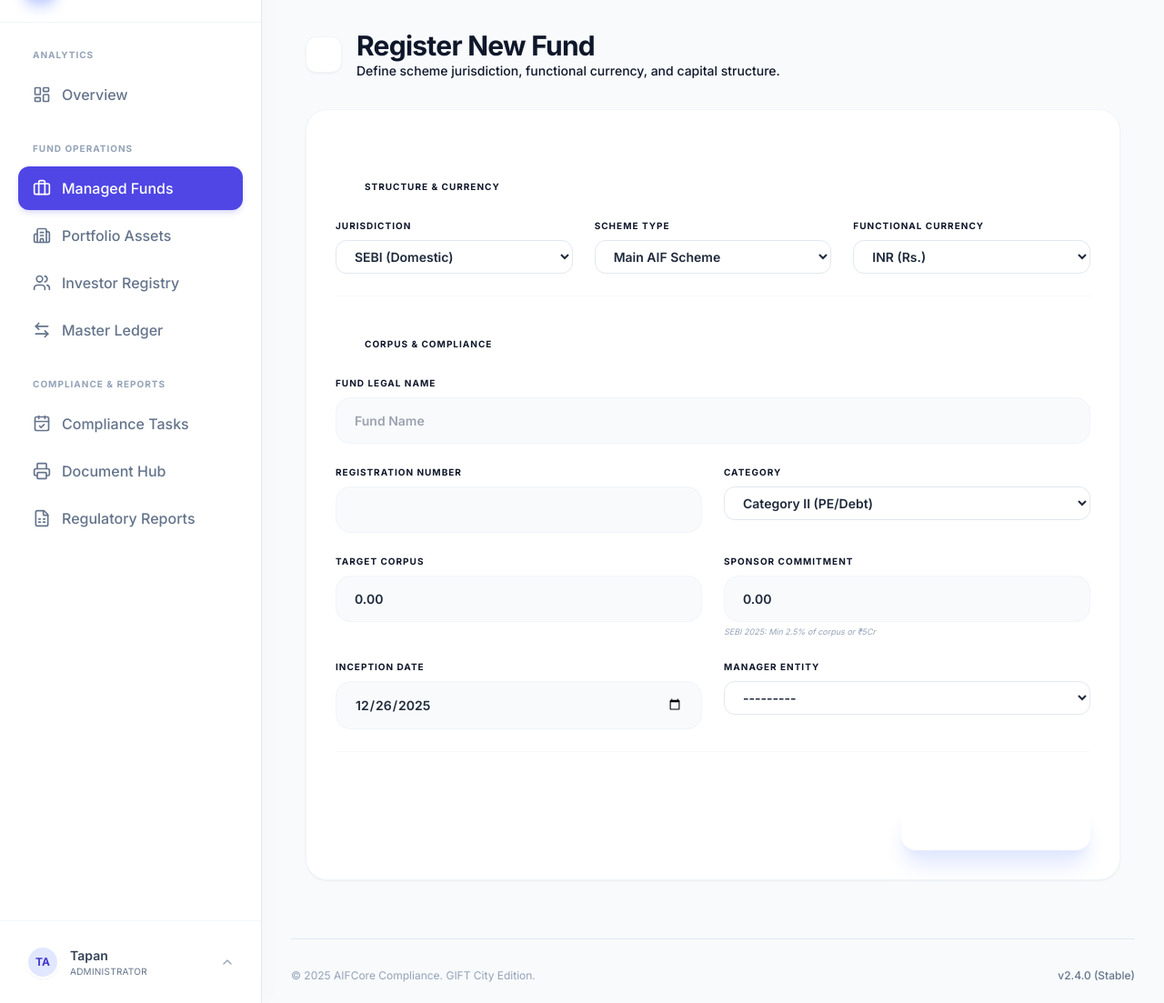
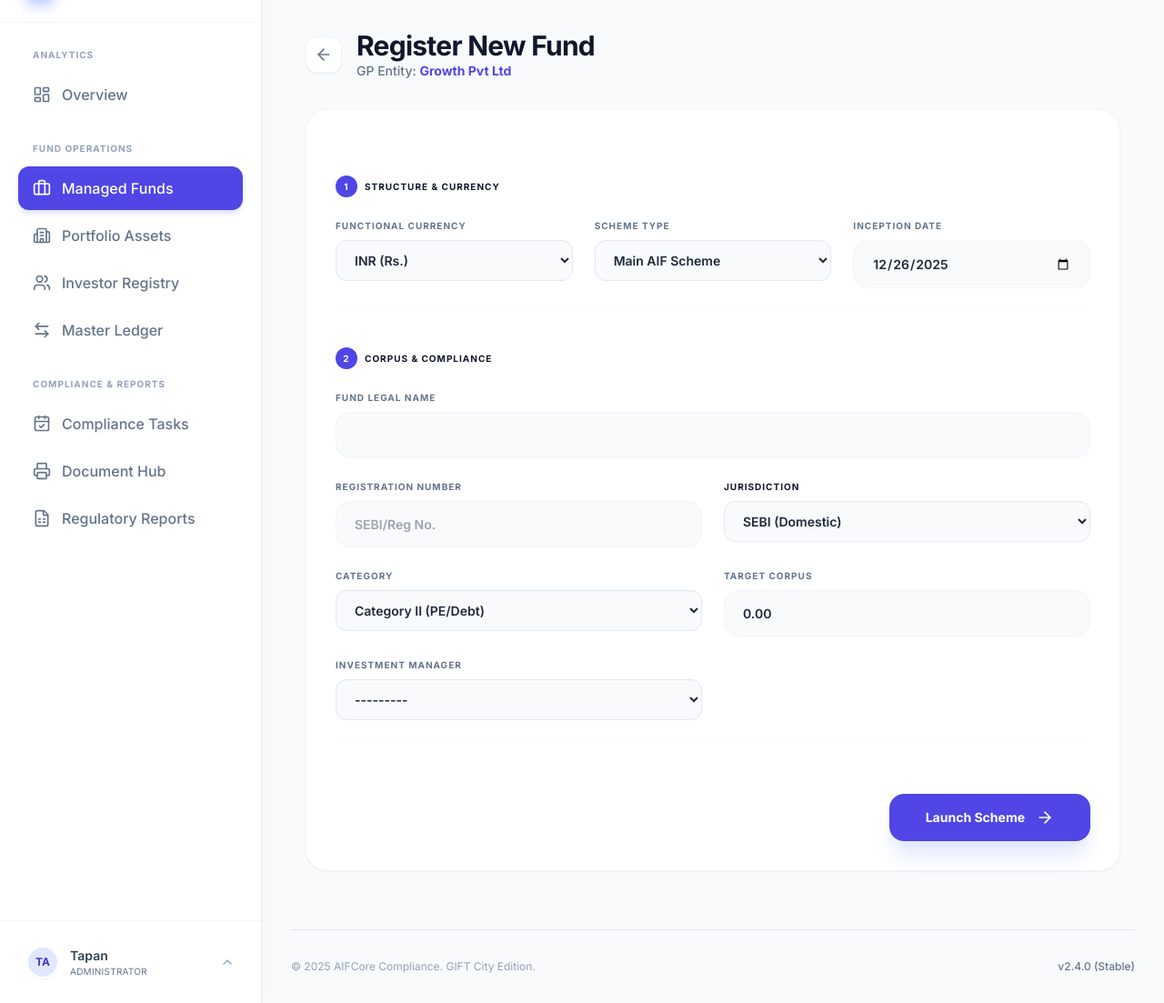
Before and after one commit to TapanShah287/AIFSEC_Compliances, a Django app: page /portal/funds/add/ in a window 1280 px wide. Shown: the part 64-1167 px from the top of the page at 91% size. Run offline with Django 5.2, Linux system fonts and the light colour scheme; a user stored in the database is signed in; data comes from the database, SQL or seed files in the repository; both versions use the stored data as it was after the commit; some libraries are stand-ins or nearby versions.

Commit message:
Fund is live, added success page after adding fund

```diff
--- a/funds/forms.py
+++ b/funds/forms.py
@@ -9,24 +9,33 @@
 class FundForm(forms.ModelForm):
     class Meta:
         model = Fund
+        # Ensure these match your models.py attributes exactly
         fields = [
-            'name', 'jurisdiction', 'scheme_type', 'currency', 'parent_fund',
-            'sebi_registration_number', 'category', 'corpus',
-            'sponsor_commitment', 'date_of_inception', 'manager'
+            'name',
+            'sebi_registration_number',
+            'category',
+            'date_of_inception',
+            'corpus',
+            'currency',
+            'manager_entity',
+            'scheme_type',
+            'jurisdiction'
         ]
+
+        # Adding widgets ensures they are styled as inputs/dates rather than plain text
         widgets = {
-            'name': forms.TextInput(attrs={'class': INPUT_STYLE, 'placeholder': 'Fund Name'}),
-            'jurisdiction': forms.Select(attrs={'class': INPUT_STYLE}),
-            'scheme_type': forms.Select(attrs={'class': INPUT_STYLE}),
-            'currency': forms.Select(attrs={'class': INPUT_STYLE}),
-            'parent_fund': forms.Select(attrs={'class': INPUT_STYLE}),
-            'sebi_registration_number': forms.TextInput(attrs={'class': INPUT_STYLE}),
-            'category': forms.Select(attrs={'class': INPUT_STYLE}),
-            'corpus': forms.NumberInput(attrs={'class': INPUT_STYLE}),
-            'sponsor_commitment': forms.NumberInput(attrs={'class': INPUT_STYLE}),
-            'date_of_inception': forms.DateInput(attrs={'class': INPUT_STYLE, 'type': 'date'}),
-            'manager': forms.Select(attrs={'class': INPUT_STYLE}),
+            'date_of_inception': forms.DateInput(attrs={'type': 'date'}),
+            'corpus': forms.NumberInput(attrs={'placeholder': 'Enter amount'}),
+            'sebi_registration_number': forms.TextInput(attrs={'placeholder': 'SEBI/Reg No.'}),
         }
+
+    def __init__(self, *args, **kwargs):
+        super().__init__(*args, **kwargs)
+        # Automatically apply the styling class to all fields to save time
+        for field in self.fields:
+            self.fields[field].widget.attrs.update({
+                'class': 'w-full px-4 py-3 bg-slate-50 border border-slate-200 rounded-xl outline-none focus:border-indigo-500 transition-all'
+            })
 
 class DocumentForm(forms.ModelForm):
     class Meta:
--- a/funds/views.py
+++ b/funds/views.py
@@ -3,6 +3,8 @@
 from django.contrib import messages
 from django.db.models import Sum
 from decimal import Decimal
+from django.utils.text import slugify
+
 import json
 from django.db.models import F
 
@@ -60,7 +62,7 @@
     )['total'] or Decimal('0.00')
 
     # 2. Asset Side: Cash Balance
-    total_inflow = DrawdownReceipt.objects.filter(fund=fund).aggregate(Sum('amount_received'))['amount_received__sum'] or 0
+    total_inflow = DrawdownReceipt.objects.filter(capital_call__fund=fund).aggregate(Sum('amount_received'))['amount_received__sum'] or 0
     total_outflow = Distribution.objects.filter(fund=fund).aggregate(Sum('gross_amount'))['gross_amount__sum'] or 0
     cash_balance = total_inflow - total_outflow - portfolio_value # Simplistic cash drag
 
@@ -106,6 +108,7 @@
 
 @login_required
 def fund_add(request):
+    """Workflow to launch a new fund."""
     manager_entity = get_current_manager_entity(request)
 
     if request.method == "POST":
@@ -113,15 +116,17 @@
         if form.is_valid():
             fund = form.save(commit=False)
             fund.manager_entity = manager_entity
+            fund.slug = slugify(fund.name)
             fund.save()
-            messages.success(request, f"Fund '{fund.name}' initialized successfully.")
-            return redirect('funds:fund_detail', pk=fund.pk)
+            # SUCCESS WORKFLOW: Redirect to the success celebration page
+            return render(request, "funds/fund_success.html", {"fund": fund})
     else:
         form = FundForm()
 
     return render(request, "funds/fund_add.html", {
         "form": form,
         "manager_entity": manager_entity,
+        "title": "Launch New Fund"
     })
 
 @login_required
@@ -129,6 +134,33 @@
     fund = get_object_or_404(Fund, pk=pk)
 
     from transactions.forms import CapitalCallForm
+
+# 1. Initialize variables immediately to avoid UnboundLocalError
+    upcoming_tasks = []
+    from django.utils import timezone
+
+    # 2. Safely fetch compliance tasks
+    try:
+        from compliances.models import ComplianceTask
+        today = timezone.now().date()
+
+        # Filter tasks specifically for this fund that aren't completed
+        upcoming_tasks = ComplianceTask.objects.filter(
+            fund=fund,
+            status__in=['PENDING', 'IN_PROGRESS']
+        ).order_by('due_date')[:3]
+
+        # Attach helper attributes for the template logic
+        for task in upcoming_tasks:
+            diff = (task.due_date - today).days
+            task.days_left = diff
+            # Using the absolute value logic we discussed
+            task.days_overdue = abs(diff) if diff < 0 else 0
+
+    except (ImportError, Exception) as e:
+        # If the app isn't ready or table doesn't exist, upcoming_tasks stays []
+        print(f"Compliance fetch error: {e}")
+        upcoming_tasks = []
 
     # Initialize the renamed service
     analytics = FundAnalyticsService(fund)
@@ -141,10 +173,12 @@
     if fund.jurisdiction == 'IFSC' and not fund.stewardship_logs.exists():
         alerts.append({'level': 'warning', 'message': 'IFSCA Mandatory: No Stewardship engagements logged yet.'})
 
+
     return render(request, "funds/fund_detail.html", {
         "fund": fund,
         "summary": summary,
-        "compliance_alerts": alerts
+        "compliance_alerts": alerts,
+        "upcoming_tasks": upcoming_tasks
     })
 
 # =========================================================
--- a/templates/funds/fund_add.html
+++ b/templates/funds/fund_add.html
@@ -1,33 +1,27 @@
 {% extends 'base.html' %}
+
 {% block title %}Register New Fund • AIF SEC{% endblock %}
 
 {% block content %}
 <div class="max-w-4xl mx-auto">
-    <!-- Header -->
     <div class="flex items-center gap-4 mb-8">
-        <a href="{% url 'funds:portal-funds' %}" class="w-10 h-10 flex items-center justify-center bg-white rounded-xl shadow-sm text-secondary hover:text-primary transition border border-slate-100">
-            <i class="bi bi-arrow-left"></i>
+        <a href="{% url 'funds:portal-funds' %}" class="w-10 h-10 flex items-center justify-center bg-white rounded-xl shadow-sm text-slate-500 hover:text-indigo-600 transition border border-slate-100">
+            <i data-lucide="arrow-left" class="w-5 h-5"></i>
         </a>
         <div>
-            <h1 class="text-3xl font-black text-dark tracking-tight">Register New Fund</h1>
-            <p class="text-secondary text-sm font-medium">Define scheme jurisdiction, functional currency, and capital structure.</p>
+            <h1 class="text-3xl font-black text-slate-900 tracking-tight">Register New Fund</h1>
+            <p class="text-slate-500 text-sm font-medium">GP Entity: <span class="text-indigo-600 font-bold">{{ manager_entity.name }}</span></p>
         </div>
     </div>
 
-    <!-- Error Summary (Global/Non-field errors) -->
-    {% if form.non_field_errors or messages %}
+    {% if form.errors or messages %}
     <div class="mb-6 space-y-2">
-        {% for error in form.non_field_errors %}
-        <div class="p-4 bg-rose-50 border border-rose-100 rounded-xl text-rose-700 text-xs font-bold flex items-center gap-2">
-            <i class="bi bi-exclamation-octagon-fill"></i> {{ error }}
-        </div>
-        {% endfor %}
-        {% for message in messages %}
-        {% if message.tags == 'error' %}
-        <div class="p-4 bg-rose-50 border border-rose-100 rounded-xl text-rose-700 text-xs font-bold flex items-center gap-2">
-            <i class="bi bi-exclamation-octagon-fill"></i> {{ message }}
-        </div>
-        {% endif %}
+        {% for field in form %}
+            {% for error in field.errors %}
+            <div class="p-4 bg-rose-50 border border-rose-100 rounded-xl text-rose-700 text-xs font-bold flex items-center gap-2">
+                <i data-lucide="alert-octagon" class="w-4 h-4"></i> {{ field.label }}: {{ error }}
+            </div>
+            {% endfor %}
         {% endfor %}
     </div>
     {% endif %}
@@ -35,95 +29,75 @@
     <form class="bg-white rounded-3xl shadow-sm border border-slate-100 p-8 space-y-10" method="POST" onsubmit="return handleFormSubmit(this)">
         {% csrf_token %}
 
-        <!-- SECTION 1: Identity & Currency -->
         <div class="pb-6 border-b border-slate-50">
-            <h3 class="text-[10px] font-black text-dark uppercase tracking-widest mb-6 flex items-center gap-2">
-                <span class="w-6 h-6 bg-primary text-white flex items-center justify-center rounded-full text-[10px]">1</span> Structure & Currency
+            <h3 class="text-[10px] font-black text-slate-900 uppercase tracking-widest mb-6 flex items-center gap-2">
+                <span class="w-6 h-6 bg-indigo-600 text-white flex items-center justify-center rounded-full text-[10px]">1</span> Structure & Currency
             </h3>
             <div class="grid grid-cols-1 md:grid-cols-3 gap-6">
-                <!-- Jurisdiction -->
+
+
                 <div>
-                    <label class="block text-[10px] font-black text-secondary uppercase tracking-widest mb-2">Jurisdiction</label>
-                    {{ form.jurisdiction }}
-                    {% if form.jurisdiction.errors %}<p class="text-[10px] text-rose-500 mt-1 font-bold">{{ form.jurisdiction.errors.0 }}</p>{% endif %}
-                </div>
-                <!-- Scheme Type -->
-                <div>
-                    <label class="block text-[10px] font-black text-secondary uppercase tracking-widest mb-2">Scheme Type</label>
-                    {{ form.scheme_type }}
-                    {% if form.scheme_type.errors %}<p class="text-[10px] text-rose-500 mt-1 font-bold">{{ form.scheme_type.errors.0 }}</p>{% endif %}
-                </div>
-                <!-- Functional Currency -->
-                <div>
-                    <label class="block text-[10px] font-black text-secondary uppercase tracking-widest mb-2">Functional Currency</label>
+                    <label class="block text-[10px] font-black text-slate-500 uppercase tracking-widest mb-2">Functional Currency</label>
                     {{ form.currency }}
-                    {% if form.currency.errors %}<p class="text-[10px] text-rose-500 mt-1 font-bold">{{ form.currency.errors.0 }}</p>{% endif %}
                 </div>
 
-                <!-- Parent Fund (Conditional) -->
-                <div id="parentFundField" class="{% if form.scheme_type.value != 'CIV' %}hidden{% endif %} col-span-3">
-                    <label class="block text-[10px] font-black text-secondary uppercase tracking-widest mb-2">Linked Parent Fund</label>
-                    {{ form.parent_fund }}
-                    <p class="text-[9px] text-slate-400 mt-1 italic">Required for Co-Investment Vehicles (CIV)</p>
-                    {% if form.parent_fund.errors %}<p class="text-[10px] text-rose-500 mt-1 font-bold">{{ form.parent_fund.errors.0 }}</p>{% endif %}
+                <div>
+                    <label class="block text-[10px] font-black text-slate-500 uppercase tracking-widest mb-2">Scheme Type</label>
+                    {{ form.scheme_type }}
+                </div>
+
+                <div>
+                    <label class="block text-[10px] font-black text-slate-500 uppercase tracking-widest mb-2">Inception Date</label>
+                    {{ form.date_of_inception }}
                 </div>
             </div>
         </div>
 
-        <!-- SECTION 2: Legal & Financials -->
         <div class="pb-6 border-b border-slate-50">
-            <h3 class="text-[10px] font-black text-dark uppercase tracking-widest mb-6 flex items-center gap-2">
-                <span class="w-6 h-6 bg-primary text-white flex items-center justify-center rounded-full text-[10px]">2</span> Corpus & Compliance
+            <h3 class="text-[10px] font-black text-slate-900 uppercase tracking-widest mb-6 flex items-center gap-2">
+                <span class="w-6 h-6 bg-indigo-600 text-white flex items-center justify-center rounded-full text-[10px]">2</span> Corpus & Compliance
             </h3>
             <div class="grid grid-cols-1 md:grid-cols-2 gap-6">
                 <div class="col-span-2">
-                    <label class="block text-[10px] font-black text-secondary uppercase tracking-widest mb-2">Fund Legal Name</label>
+                    <label class="block text-[10px] font-black text-slate-500 uppercase tracking-widest mb-2">Fund Legal Name</label>
                     {{ form.name }}
-                    {% if form.name.errors %}<p class="text-[10px] text-rose-500 mt-1 font-bold">{{ form.name.errors.0 }}</p>{% endif %}
                 </div>
                 <div>
-                    <label class="block text-[10px] font-black text-secondary uppercase tracking-widest mb-2">Registration Number</label>
+                    <label class="block text-[10px] font-black text-slate-500 uppercase tracking-widest mb-2">Registration Number</label>
                     {{ form.sebi_registration_number }}
-                    {% if form.sebi_registration_number.errors %}<p class="text-[10px] text-rose-500 mt-1 font-bold">{{ form.sebi_registration_number.errors.0 }}</p>{% endif %}
+                </div>
+
+<div>
+    <label class="block text-[10px] font-black text-secondary uppercase tracking-widest mb-2">Jurisdiction</label>
+    {{ form.jurisdiction }} {% if form.jurisdiction.errors %}
+        <p class="text-[10px] text-rose-500 mt-1 font-bold">{{ form.jurisdiction.errors.0 }}</p>
+    {% endif %}
+</div>
+
+                <div>
+                    <label class="block text-[10px] font-black text-slate-500 uppercase tracking-widest mb-2">Category</label>
+                    {{ form.category }}
                 </div>
                 <div>
-                    <label class="block text-[10px] font-black text-secondary uppercase tracking-widest mb-2">Category</label>
-                    {{ form.category }}
-                    {% if form.category.errors %}<p class="text-[10px] text-rose-500 mt-1 font-bold">{{ form.category.errors.0 }}</p>{% endif %}
+                    <label class="block text-[10px] font-black text-slate-500 uppercase tracking-widest mb-2">Target Corpus</label>
+                    {{ form.corpus }}
                 </div>
                 <div>
-                    <label class="block text-[10px] font-black text-secondary uppercase tracking-widest mb-2">Target Corpus</label>
-                    {{ form.corpus }}
-                    {% if form.corpus.errors %}<p class="text-[10px] text-rose-500 mt-1 font-bold">{{ form.corpus.errors.0 }}</p>{% endif %}
-                </div>
-                <div>
-                    <label class="block text-[10px] font-black text-secondary uppercase tracking-widest mb-2">Sponsor Commitment</label>
-                    {{ form.sponsor_commitment }}
-                    <p class="text-[9px] text-slate-400 mt-1 italic">SEBI 2025: Min 2.5% of corpus or ₹5Cr</p>
-                    {% if form.sponsor_commitment.errors %}<p class="text-[10px] text-rose-500 mt-1 font-bold">{{ form.sponsor_commitment.errors.0 }}</p>{% endif %}
-                </div>
-                <div>
-                    <label class="block text-[10px] font-black text-secondary uppercase tracking-widest mb-2">Inception Date</label>
-                    {{ form.date_of_inception }}
-                </div>
-                <div>
-                    <label class="block text-[10px] font-black text-secondary uppercase tracking-widest mb-2">Manager Entity</label>
-                    {{ form.manager }}
-                    {% if form.manager.errors %}<p class="text-[10px] text-rose-500 mt-1 font-bold">{{ form.manager.errors.0 }}</p>{% endif %}
+                    <label class="block text-[10px] font-black text-slate-500 uppercase tracking-widest mb-2">Investment Manager</label>
+                    {{ form.manager_entity }}
                 </div>
             </div>
         </div>
 
         <div class="flex justify-end pt-4">
-            <button type="submit" id="submitBtn" class="bg-primary text-white px-10 py-4 rounded-2xl font-black text-sm shadow-xl shadow-indigo-100 hover:bg-indigo-700 transition flex items-center gap-3 group">
-                <span>Register Scheme</span>
-                <i class="bi bi-arrow-right group-hover:translate-x-1 transition-transform"></i>
+            <button type="submit" id="submitBtn" class="bg-indigo-600 text-white px-10 py-4 rounded-2xl font-black text-sm shadow-xl shadow-indigo-100 hover:bg-indigo-700 transition flex items-center gap-3 group">
+                <span>Launch Scheme</span>
+                <i data-lucide="arrow-right" class="w-5 h-5 group-hover:translate-x-1 transition-transform"></i>
             </button>
         </div>
     </form>
 </div>
 
-<!-- Form Styling -->
 <style>
     select, input[type="text"], input[type="number"], input[type="date"] {
         width: 100%; padding: 0.875rem 1.25rem; background-color: #f8fafc;
@@ -133,32 +107,14 @@
     select:focus, input:focus { border-color: #6366f1; background-color: #fff; box-shadow: 0 0 0 4px rgba(99, 102, 241, 0.1); }
 </style>
 
-<!-- Interaction Logic -->
 <script>
-    // Logic to show/hide Parent Fund field based on Scheme Type
-    const schemeSelect = document.querySelector('select[name="scheme_type"]');
-    const parentDiv = document.getElementById('parentFundField');
-
-    if (schemeSelect) {
-        schemeSelect.addEventListener('change', function() {
-            if (this.value === 'CIV') {
-                parentDiv.classList.remove('hidden');
-            } else {
-                parentDiv.classList.add('hidden');
-            }
-        });
-    }
-
-    // Submit button feedback
     function handleFormSubmit(form) {
         const btn = form.querySelector('#submitBtn');
         const text = btn.querySelector('span');
-        const icon = btn.querySelector('i');
 
         btn.disabled = true;
         btn.classList.add('opacity-50', 'cursor-not-allowed');
         text.innerText = "Securing Identity...";
-        icon.className = "bi bi-arrow-repeat animate-spin";
 
         return true;
     }
```
Also changed, not shown: compliances/models.py (+20 -0 lines), compliances/views.py (+20 -0 lines), templates/compliances/calendar.html (+10 -3 lines), templates/funds/fund_detail.html (+17 -13 lines), templates/funds/fund_success.html (added, +41 -0 lines), db.sqlite3.
